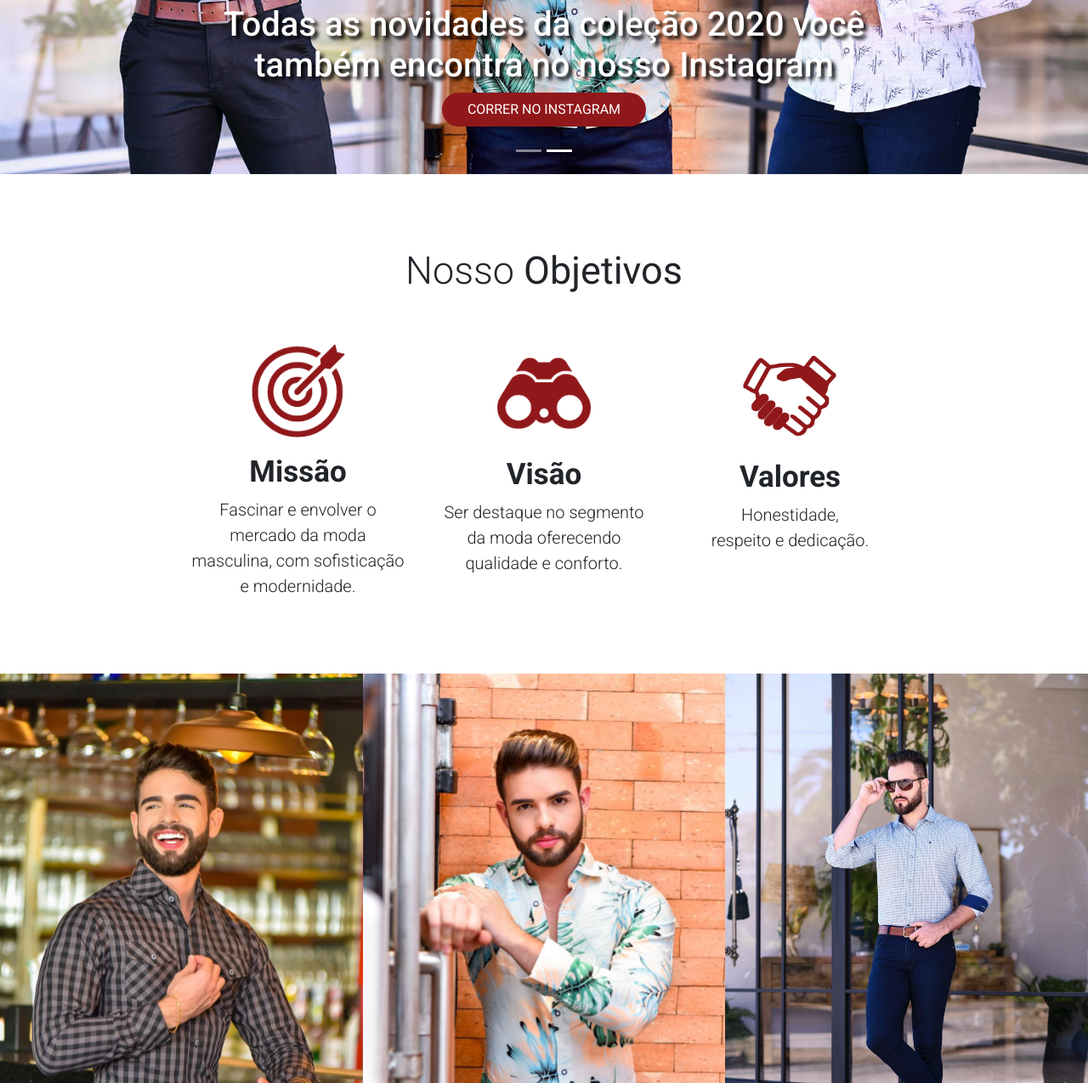
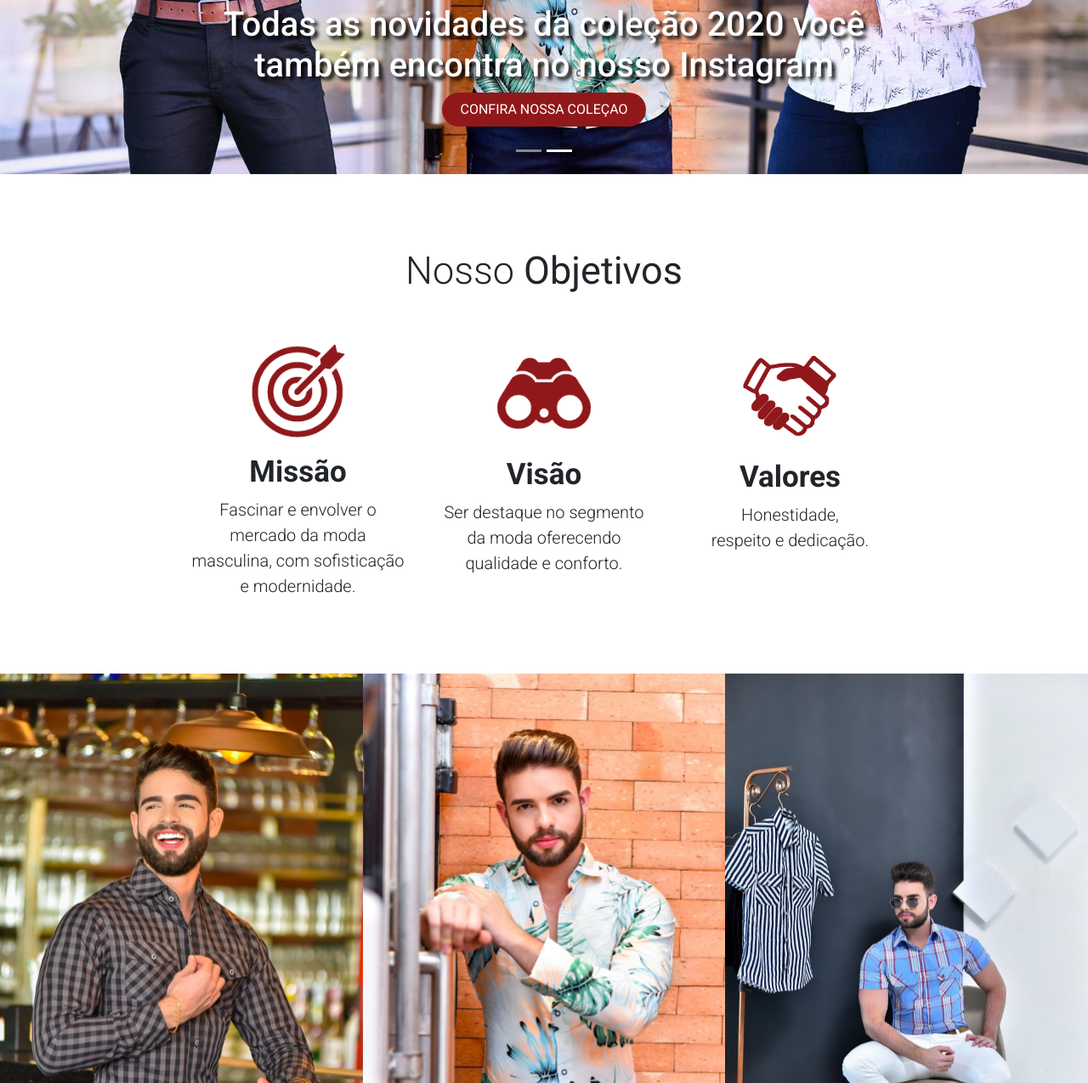
Before and after one commit to edgaregidio/dclasse-moda-masculina, a website: page public/index.html in a window 1280 px wide. Shown: the part 665-1940 px from the top of the page at 85% size. Drawn offline with nearby package versions, Linux system fonts and the light colour scheme.

Commit message:
correção de imagens e botão carousel

```diff
--- a/public/index.html
+++ b/public/index.html
@@ -101,8 +101,8 @@
           <div class="carousel-caption d-none d-md-block">
             <h2>COLEÇÃO 2020</h2>
             <h1>Confira todas as nossa coleções peças da nova coleção 2020!</h1>
-            <a href="https://www.instagram.com/dclassemodamasculina/" target="_blank">
-              <p>Correr no instagram</p>
+            <a href="colecao2020.html">
+              <p>Confira nossa Coleção</p>
             </a>
           </div>
         </div>
@@ -111,8 +111,8 @@
           <div class="carousel-caption d-none d-md-block">
             <h2>Instagram Dclasse</h2>
             <h1>Todas as novidades da coleção 2020 você também encontra no nosso Instagram</h1>
-            <a href="https://www.instagram.com/dclassemodamasculina/" target="_blank">
-              <p>Correr no instagram</p>
+            <a href="colecao2020.html">
+              <p>Confira nossa Coleçao </p>
             </a>
           </div>
         </div>
@@ -181,7 +181,7 @@
         </div>
         <div class="col-lg-4 lbox">
           <div class="box-img" data-aos="fade-up" data-aos-duration="1000" data-aos-delay="200">
-            <img src="img/modelimg/fotom3.jpeg">
+            <img src="img/modelimg/fotom4.jpeg">
           </div>
         </div>
       </div>
```
